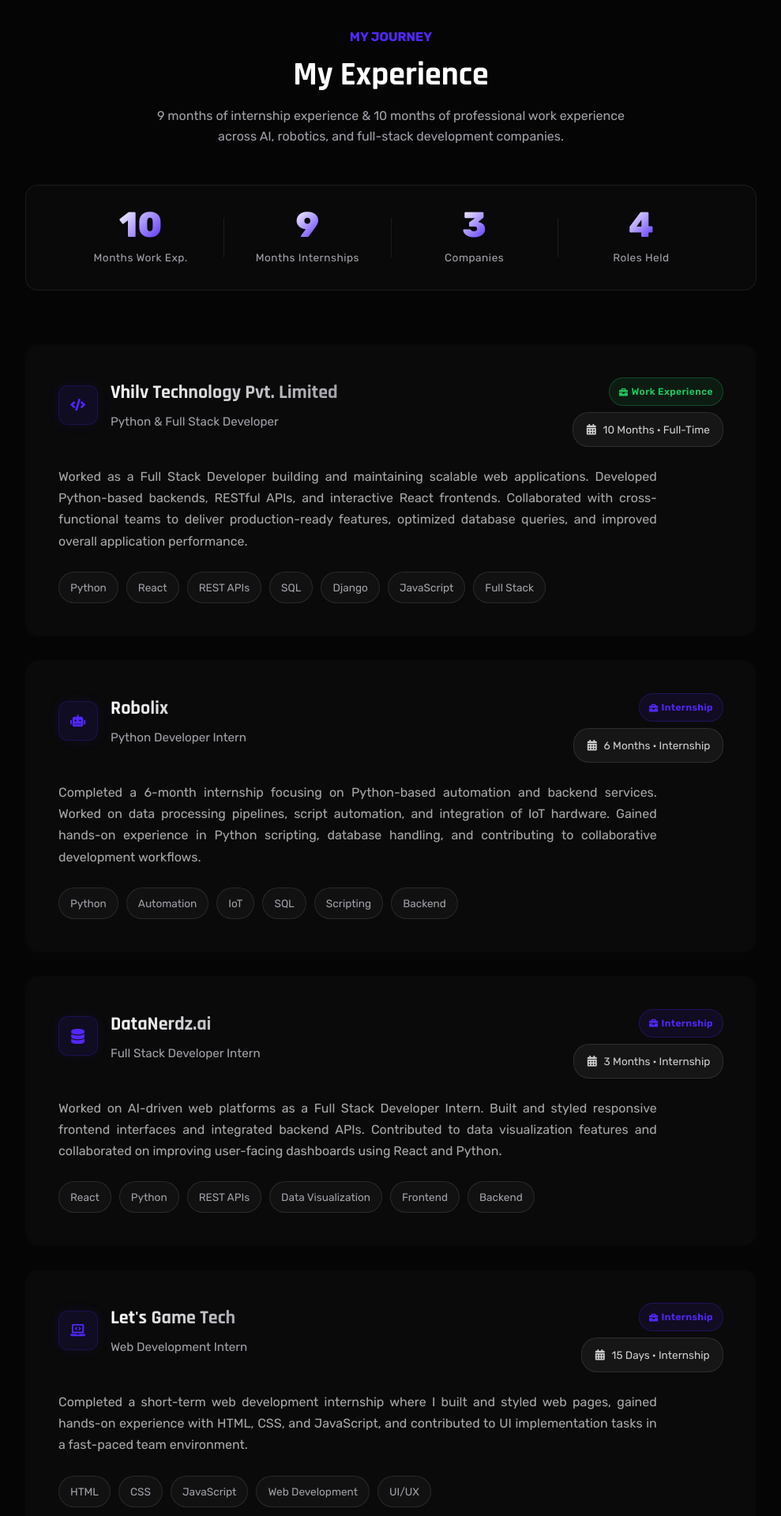
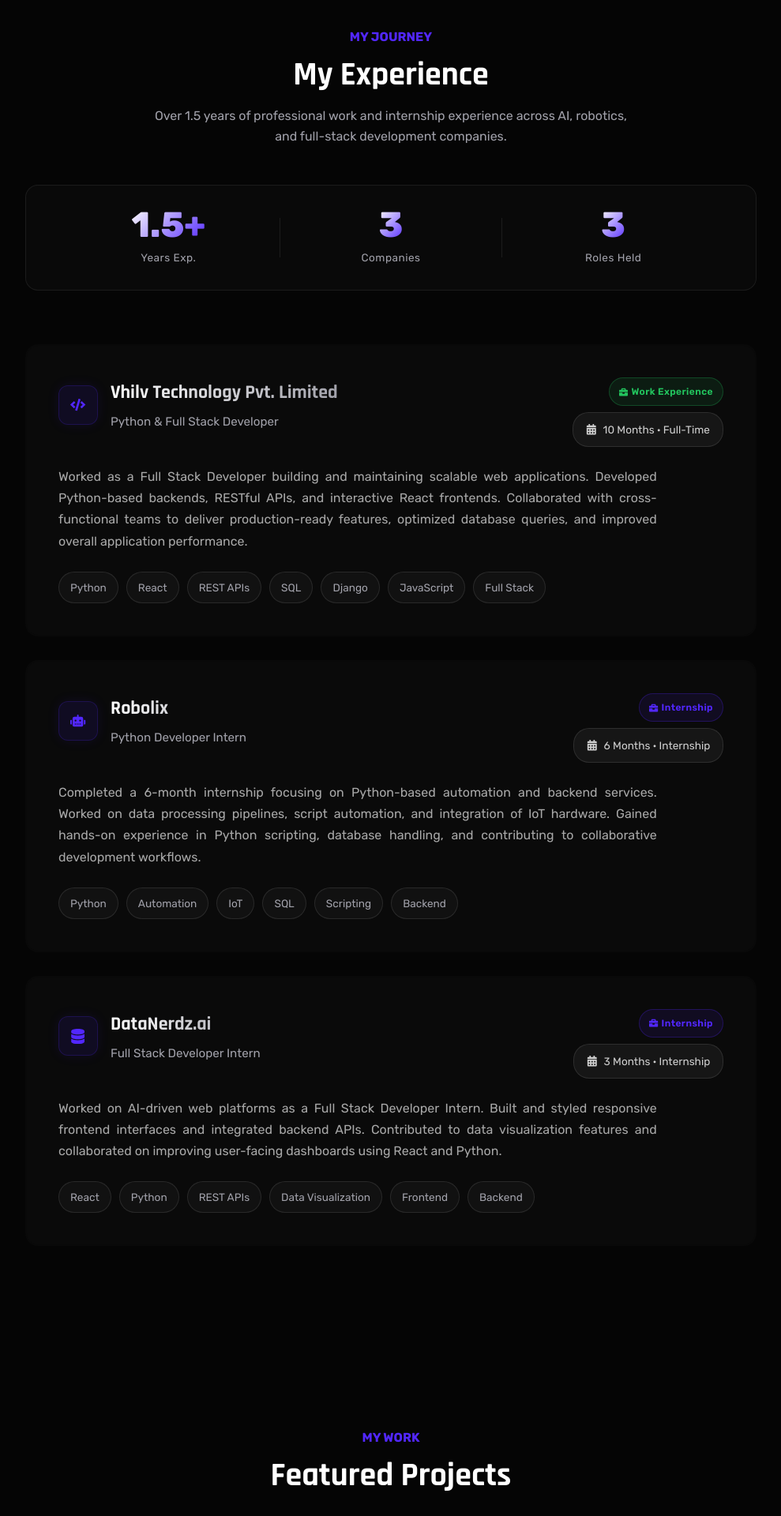
Before and after one commit to abi9502/abishake, a React (Vite) app: page / in a window 1280 px wide. Shown: the part 2140-4060 px from the top of the page at 79% size, without its empty margins (145-1134 px from the left). Built offline with nearby package versions, Linux system fonts and the light colour scheme; the HTML template or start-up script is replaced by a standard one.

Commit message:
Update Experience section: display experience in years and update to 3 roles

```diff
--- a/src/components/Experience.jsx
+++ b/src/components/Experience.jsx
@@ -1,6 +1,6 @@
 import React, { useEffect } from 'react';
 import './Experience.css';
-import { FaLaptopCode, FaBriefcase, FaCalendarAlt, FaCode, FaDatabase, FaRobot } from "react-icons/fa";
+import { FaBriefcase, FaCalendarAlt, FaCode, FaDatabase, FaRobot } from "react-icons/fa";
 
 const cardMouseMove = (e) => {
     const card = e.currentTarget;
@@ -48,18 +48,6 @@
             'Worked on AI-driven web platforms as a Full Stack Developer Intern. Built and styled responsive frontend interfaces and integrated backend APIs. Contributed to data visualization features and collaborated on improving user-facing dashboards using React and Python.',
         tags: ['React', 'Python', 'REST APIs', 'Data Visualization', 'Frontend', 'Backend'],
     },
-    {
-        type: 'internship',
-        company: "Let's Game Tech",
-        role: 'Web Development Intern',
-        icon: <FaLaptopCode />,
-        date: '15 Days · Internship',
-        badge: 'Internship',
-        badgeColor: '#5227FF',
-        description:
-            'Completed a short-term web development internship where I built and styled web pages, gained hands-on experience with HTML, CSS, and JavaScript, and contributed to UI implementation tasks in a fast-paced team environment.',
-        tags: ['HTML', 'CSS', 'JavaScript', 'Web Development', 'UI/UX'],
-    },
 ];
 
 const Experience = () => {
@@ -88,7 +76,7 @@
                             <span className="subtitle text-primary text-uppercase fw-bold mb-2 d-block reveal-text">My Journey</span>
                             <h2 className="title text-white split-collab reveal-text" style={{ transitionDelay: '0.1s' }}>My Experience</h2>
                             <p className="reveal-text" style={{ color: '#a1a1aa', maxWidth: '600px', margin: '12px auto 0', transitionDelay: '0.2s', fontSize: '1rem' }}>
-                                9 months of internship experience &amp; 10 months of professional work experience across AI, robotics, and full-stack development companies.
+                                Over 1.5 years of professional work and internship experience across AI, robotics, and full-stack development companies.
                             </p>
                         </div>
                     </div>
@@ -99,13 +87,8 @@
                     <div className="col-lg-10">
                         <div className="exp-stats-row">
                             <div className="exp-stat-card">
-                                <span className="exp-stat-number">10</span>
-                                <span className="exp-stat-label">Months Work Exp.</span>
-                            </div>
-                            <div className="exp-stat-divider" />
-                            <div className="exp-stat-card">
-                                <span className="exp-stat-number">9</span>
-                                <span className="exp-stat-label">Months Internships</span>
+                                <span className="exp-stat-number">1.5+</span>
+                                <span className="exp-stat-label">Years Exp.</span>
                             </div>
                             <div className="exp-stat-divider" />
                             <div className="exp-stat-card">
@@ -114,7 +97,7 @@
                             </div>
                             <div className="exp-stat-divider" />
                             <div className="exp-stat-card">
-                                <span className="exp-stat-number">4</span>
+                                <span className="exp-stat-number">3</span>
                                 <span className="exp-stat-label">Roles Held</span>
                             </div>
                         </div>
```
